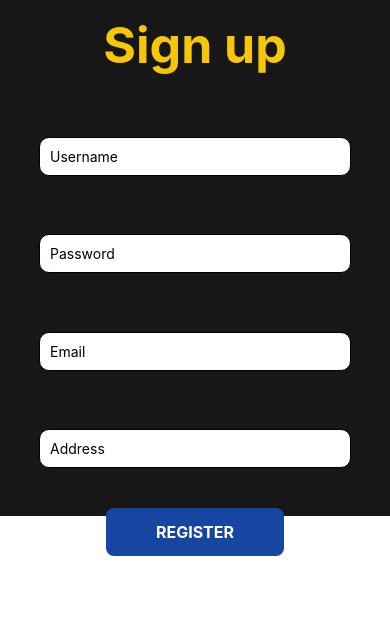
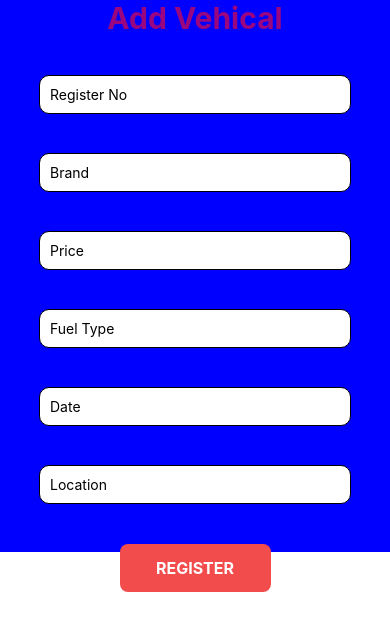
Before and after one commit to vidushalakshan/CarApplicationReactNative, a React Native app: screen / in a window 390 px wide. Shown: the top 630 px of the page. Built offline with nearby package versions, Linux system fonts and the light colour scheme.

Commit message:
updated content

```diff
--- a/App.js
+++ b/App.js
@@ -2,9 +2,10 @@ import { View, Text } from 'react-native'
 import React from 'react'
 import Login from './screens/Login'
 import Signup from './screens/Signup'
+import AddVehical from './screens/AddVehical'
 
 export default function App() {
   return (
-    <View><Signup/></View>
+    <View><AddVehical/></View>
   )
 }
--- /dev/null
+++ b/screens/AddVehical.js
@@ -0,0 +1,120 @@
+import { View, Text, TouchableOpacity, TextInput, StyleSheet, Image } from 'react-native'
+import React from 'react'
+
+export default function AddVehical() {
+    return (
+        <View style={styles.container}>
+            <Text style={{color:'#9A0680' , fontSize:30 , fontWeight:'bold'}}>Add Vehical</Text>
+
+            <TextInput
+                placeholderTextColor="black"
+                style={styles.input1}
+                placeholder="Register No"
+            />
+
+            <TextInput
+                placeholderTextColor="black"
+                style={styles.input2}
+                placeholder="Brand"
+            />
+
+            <TextInput
+                placeholderTextColor="black"
+                style={styles.input3}
+                placeholder="Price"
+            />
+
+            <TextInput
+                placeholderTextColor="black"
+                style={styles.input4}
+                placeholder="Fuel Type"
+            />
+
+            <TextInput
+                placeholderTextColor="black"
+                style={styles.input4}
+                placeholder="Date"
+            />
+
+            <TextInput
+                placeholderTextColor="black"
+                style={styles.input4}
+                placeholder="Location"
+            />
+
+            <TouchableOpacity>
+                <View style={styles.button}>
+                    <Text style={styles.buttonText}>
+                        Register
+                    </Text>
+                </View>
+            </TouchableOpacity>
+
+        </View>
+    )
+}
+
+const styles = StyleSheet.create({
+
+    container: {
+        alignItems: 'center',
+        height: '100%',
+        backgroundColor: 'blue',
+    },
+
+    input1: {
+        marginTop: '10%',
+        borderWidth: 1,
+        padding: 10,
+        width: '80%',
+        color: '#000000',
+        backgroundColor: '#ffffff',
+        borderRadius: 10,
+    },
+
+    input2: {
+        marginTop: '10%',
+        borderWidth: 1,
+        padding: 10,
+        width: '80%',
+        borderRadius: 10,
+        backgroundColor: '#ffffff',
+    },
+
+    input3: {
+        marginTop: '10%',
+        borderWidth: 1,
+        padding: 10,
+        width: '80%',
+        borderRadius: 10,
+        backgroundColor: '#ffffff',
+    },
+
+    input4: {
+        marginTop: '10%',
+        borderWidth: 1,
+        padding: 10,
+        width: '80%',
+        borderRadius: 10,
+        backgroundColor: '#ffffff',
+    },
+
+    button: {
+        borderRadius:8,
+        paddingVertical: 14,
+        paddingHorizontal:1,
+        backgroundColor: '#F24C4C',
+        position:'relative',
+        top:40,
+        width:151
+    },
+
+    buttonText:{
+        color:'white',
+        fontWeight:'bold',
+        textTransform:'uppercase',
+        fontSize: 16,
+        textAlign: 'center'
+    }
+
+});
```
